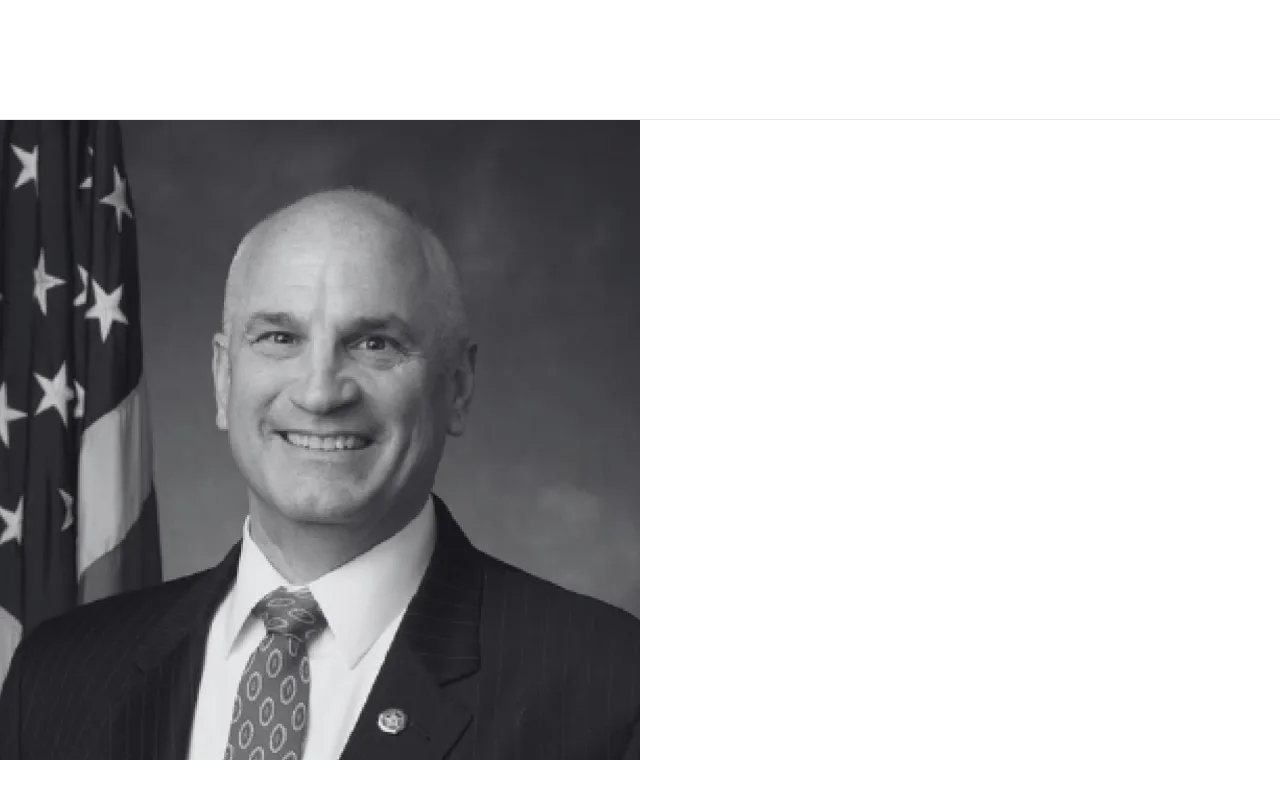
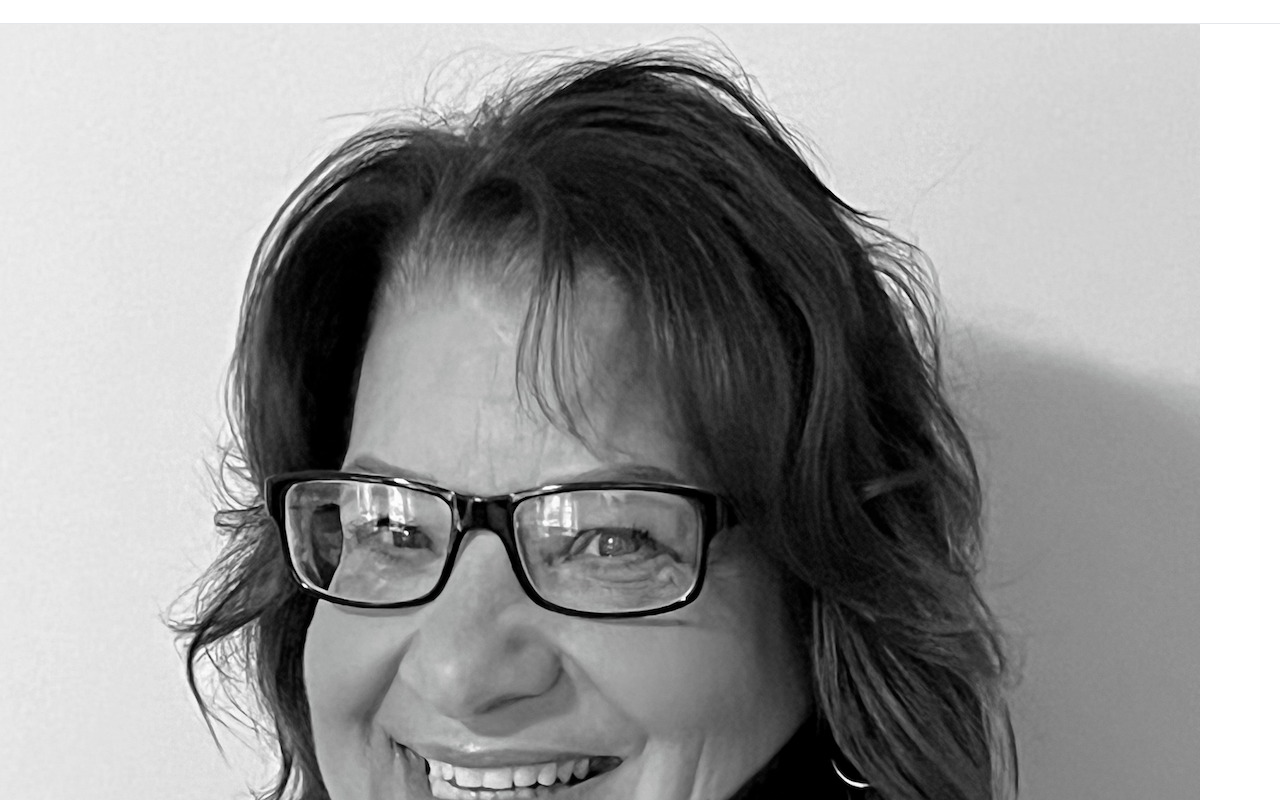
Before and after one commit to MZubairLohar/atcounc, a Next.js app: page /speakerRoster in a window 1280 px wide. Shown: the part 1580-2380 px from the top of the page. Built offline with nearby package versions, Linux system fonts and the light colour scheme.

Commit message:
Comment out Dr. Maurizio Miglietta details
Commented out the details for Dr. Maurizio Miglietta in the speaker roster.

```diff
--- a/src/app/speakerRoster/page.jsx
+++ b/src/app/speakerRoster/page.jsx
@@ -260,33 +260,33 @@ const [isOpen, setIsOpen] = useState(false);
         </div>
 
         {[
-          {
-            name: "Dr. Maurizio Miglietta - Director",
-            img: "/drma.jpeg",
-            description: ` Dr. Miglietta is a Trauma Surgeon and serves as the Founder and
-              Director of the MTU. He has served as Chief of the Division of
-              Acute Care Surgery and Director of Trauma and Emergency Surgery at
-              NewYork-Presbyterian Hospital / Columbia University Medical
-              Center. Immediately prior, he served as Chief of Trauma and
-              Critical Care at the renowned and historic Bellevue Hospital / New
-              York University School of Medicine.`,
-            description1: ` Dr. Miglietta provided medical support for the United States
-              Secret Service – New York Field Office, Diplomatic Security
-              Service - State Department and continues to be an Honorary Police
-              Surgeon for the New York City Police Department. Dr. Miglietta is
-              a Professor of Surgery and Associate Dean at Touro University and
-              served as a Professor of Surgery at NYU, Columbia and Mount Sinai
-              Schools of Medicine. He served as the Director of Medical
-              Education at Hackensack Meridian Palisades and created multiple
-              residency training programs. He has approximately 30 peer-reviewed
-              publications, appears as a medical expert on various national TV
-              shows and has trained various federal agencies. Dr. Miglietta has
-              received awards from the Federal Law Enforcement Association and
-              Homeland Security Foundation for his continued work with law
-              enforcement. Dr. Miglietta was honored as one of the 2008 Crain’s
-              Business Forty Under 40. Dr. Miglietta is a Special Deputy U.S.
-              Marshal assigned to the NY/NJ Fugitive Task Force.`,
-          },
+          // {
+          //   name: "Dr. Maurizio Miglietta - Director",
+          //   img: "/drma.jpeg",
+          //   description: ` Dr. Miglietta is a Trauma Surgeon and serves as the Founder and
+          //     Director of the MTU. He has served as Chief of the Division of
+          //     Acute Care Surgery and Director of Trauma and Emergency Surgery at
+          //     NewYork-Presbyterian Hospital / Columbia University Medical
+          //     Center. Immediately prior, he served as Chief of Trauma and
+          //     Critical Care at the renowned and historic Bellevue Hospital / New
+          //     York University School of Medicine.`,
+          //   description1: ` Dr. Miglietta provided medical support for the United States
+          //     Secret Service – New York Field Office, Diplomatic Security
+          //     Service - State Department and continues to be an Honorary Police
+          //     Surgeon for the New York City Police Department. Dr. Miglietta is
+          //     a Professor of Surgery and Associate Dean at Touro University and
+          //     served as a Professor of Surgery at NYU, Columbia and Mount Sinai
+          //     Schools of Medicine. He served as the Director of Medical
+          //     Education at Hackensack Meridian Palisades and created multiple
+          //     residency training programs. He has approximately 30 peer-reviewed
+          //     publications, appears as a medical expert on various national TV
+          //     shows and has trained various federal agencies. Dr. Miglietta has
+          //     received awards from the Federal Law Enforcement Association and
+          //     Homeland Security Foundation for his continued work with law
+          //     enforcement. Dr. Miglietta was honored as one of the 2008 Crain’s
+          //     Business Forty Under 40. Dr. Miglietta is a Special Deputy U.S.
+          //     Marshal assigned to the NY/NJ Fugitive Task Force.`,
+          // },
 
           {
             name: "Michael Vaiani - Founder",
```
